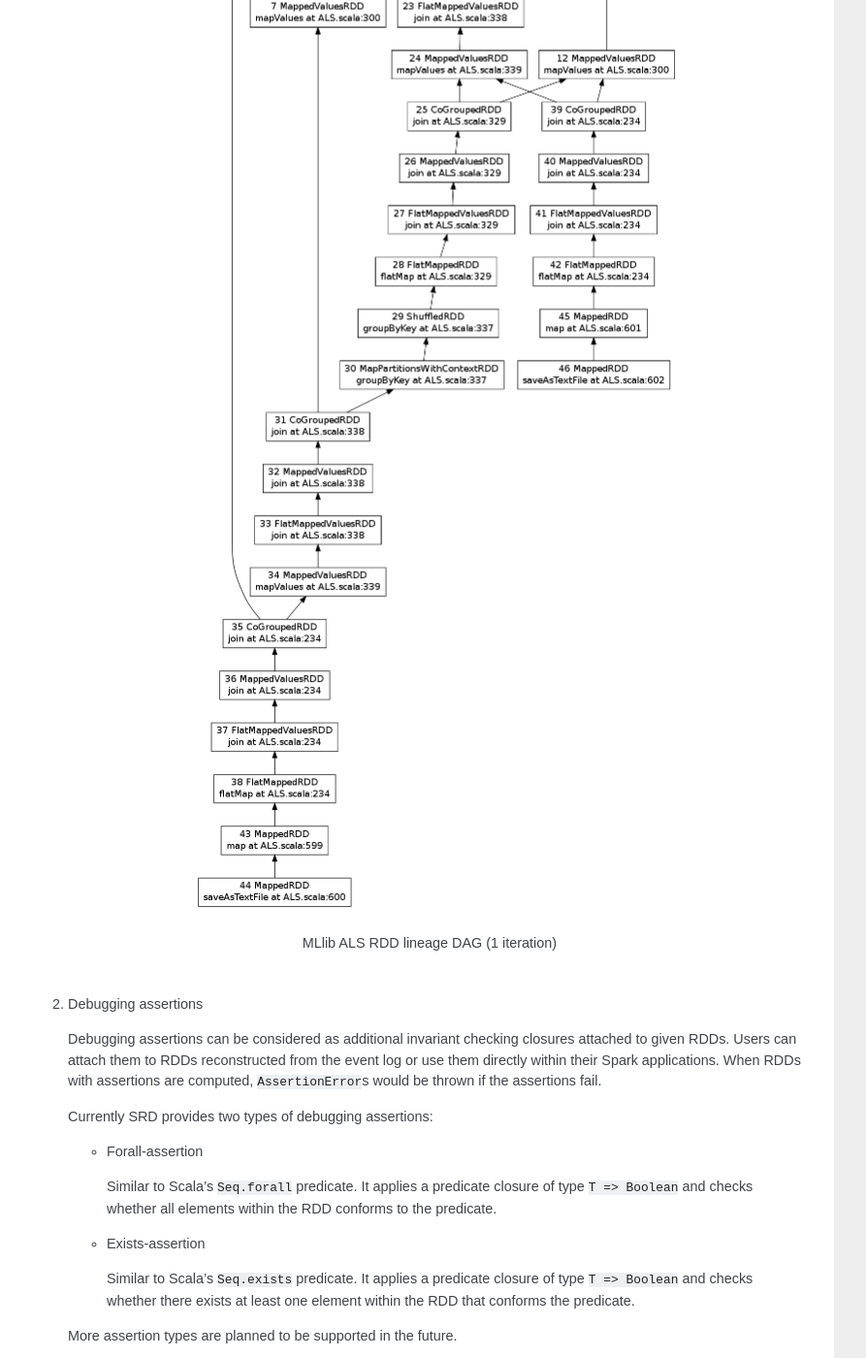
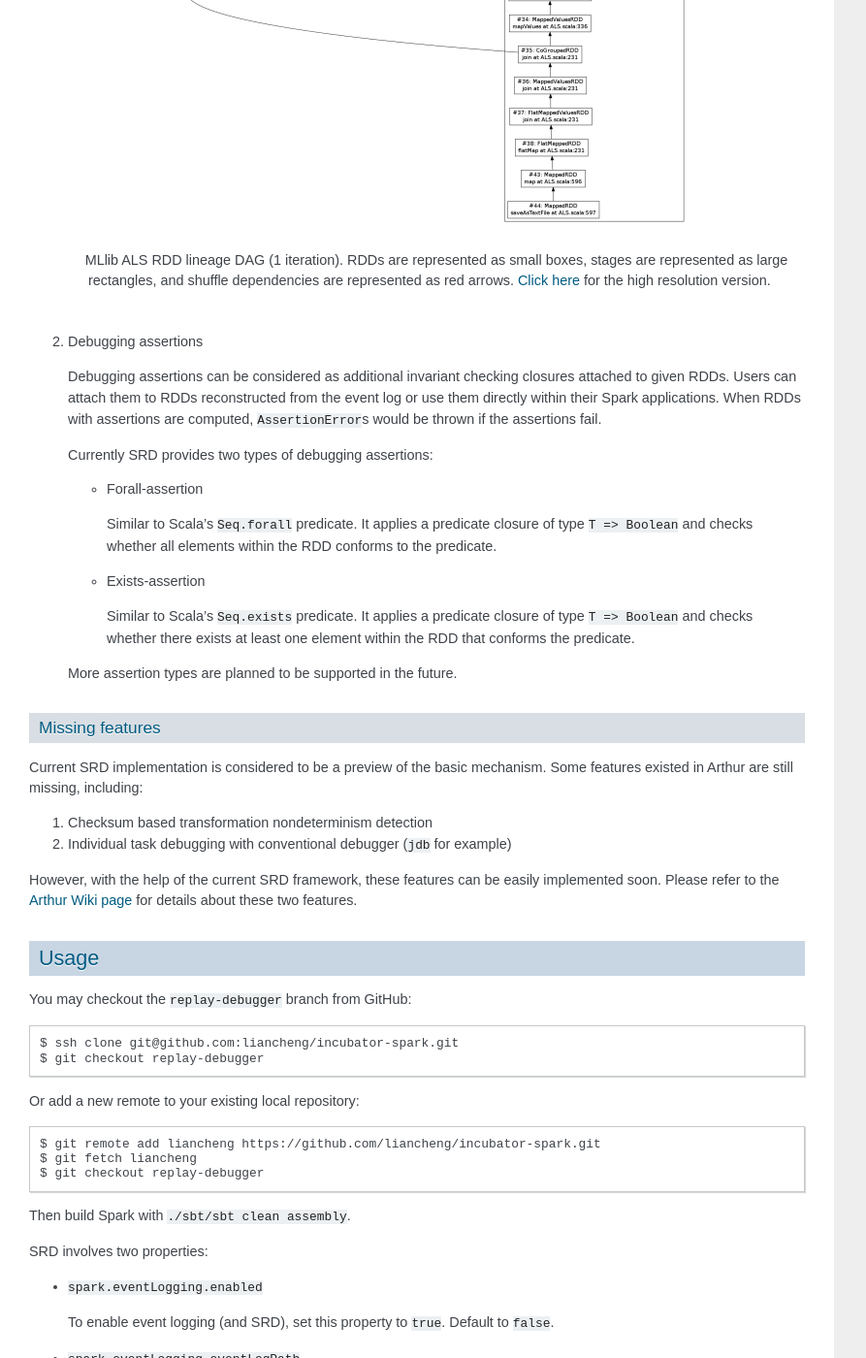
Before and after one commit to liancheng/spark-replay-debugger-overview, a Sphinx documentation site: the page built from source/index.rst, in a window 1280 px wide and 1400 px high, scrolled down 2330 px. Shown: the whole window at 97% size, without its empty margins (0-893 px from the left). Built offline with Sphinx 7.4.7, drawn with Linux system fonts in a browser that asks for light colours; some of the changed text lies outside the part shown.

Commit message:
Updated RDD visualization sample
Pipelining visualization is now supported.

```diff
--- a/source/index.rst
+++ b/source/index.rst
@@ -45,14 +45,17 @@ Features
 
 Features already implemented in SRD includes:
 
-#.  RDD lineage DAG visualization (with source location information)
+#.  RDD lineage DAG visualization (with source location and pipelining information)
 
     RDD lineage DAG visualization is based on GraphViz.  All output formats supported by GraphViz are also supported.  Here is a sample visualization of the MLlib ALS application (with 1 iteration):
 
-    .. figure:: als-rdd-lineage.png
-        :scale: 50%
+    .. figure:: als-1-small.png
+        :target: _static/als-1-large.png
+        :align: center
 
-        MLlib ALS RDD lineage DAG (1 iteration)
+        MLlib ALS RDD lineage DAG (1 iteration).  RDDs are represented as small boxes, stages are represented as large rectangles, and shuffle dependencies are represented as red arrows.  `Click here`__ for the high resolution version.
+
+    __ _static/als-1-large.png
 
 #.  Debugging assertions
 
```
Also changed, not shown: source/_static/als-1-large.png (added), source/als-1-small.png (added), source/als-rdd-lineage.png (deleted), 1 other file.
